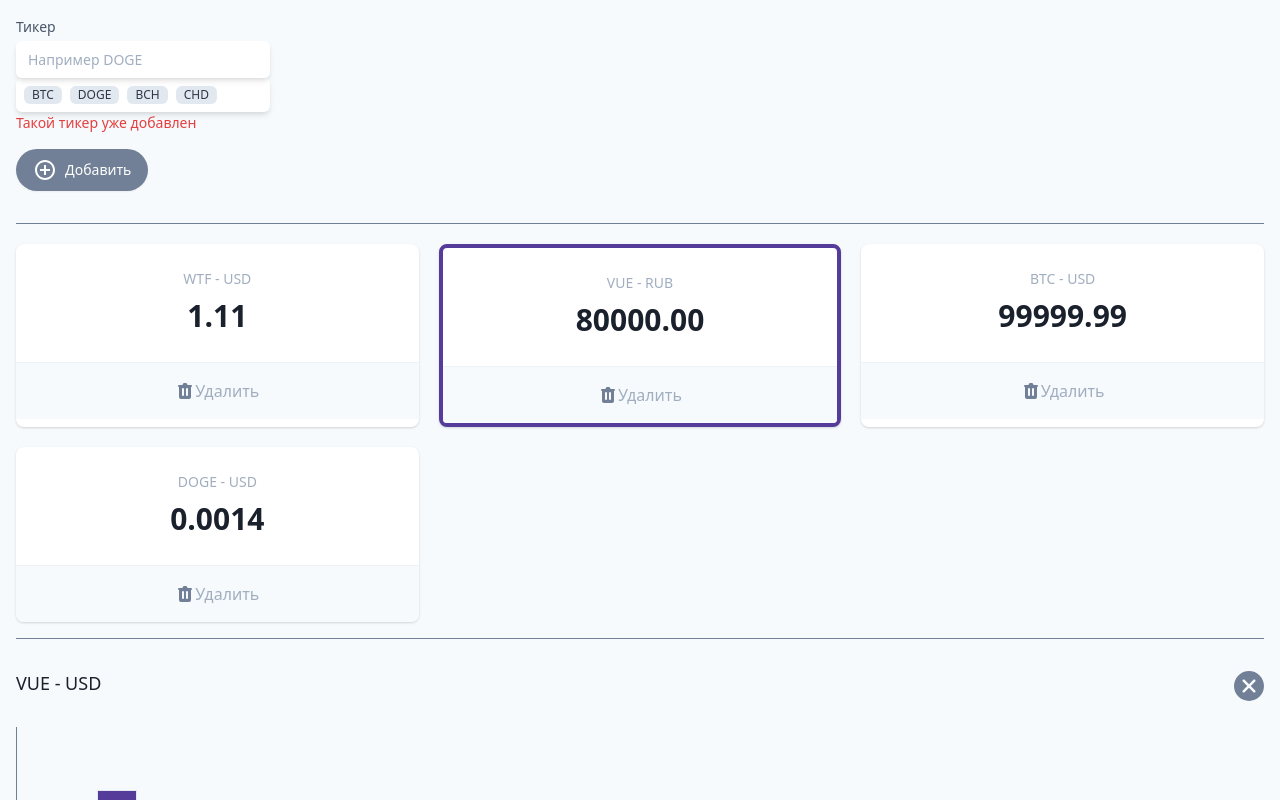
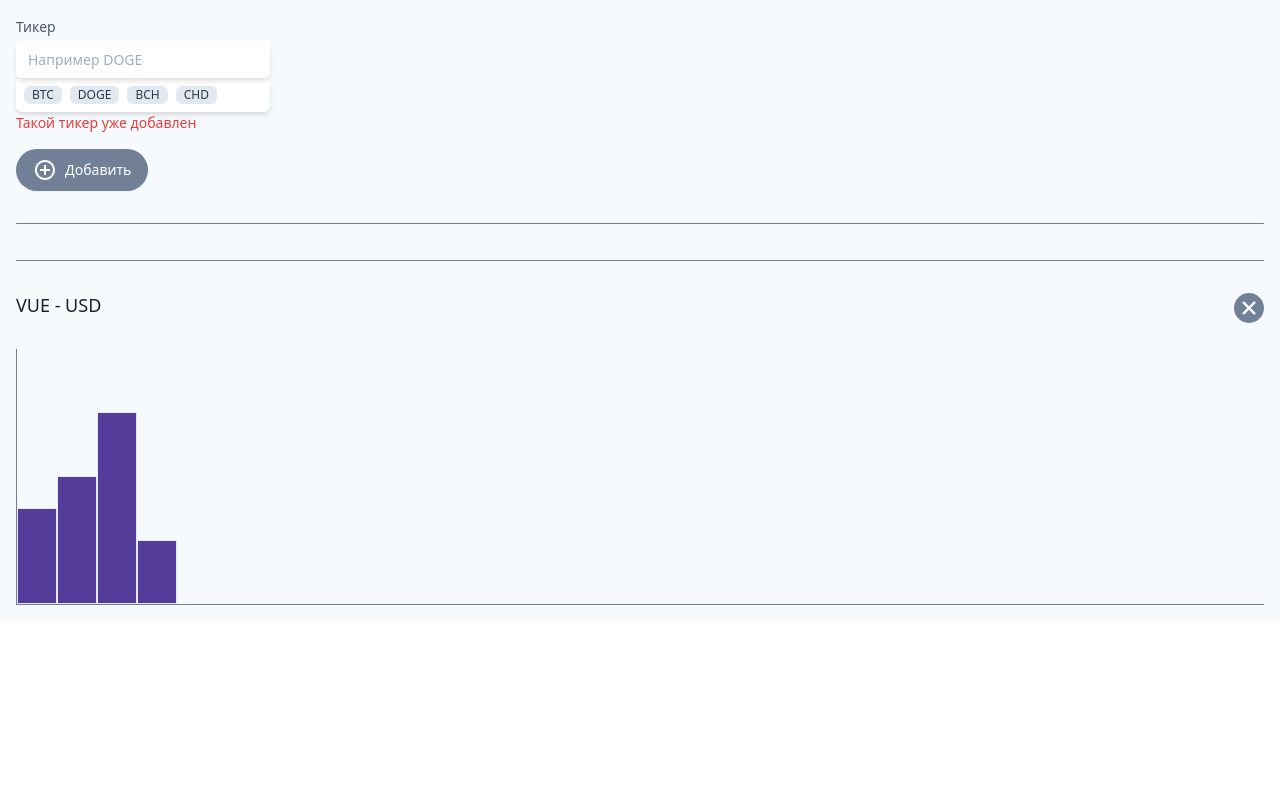
Before and after one commit to KChernogrivov/criptonomicon-REBORN, a Vue app: page / in a window 1280 px wide. Shown: the top 800 px of the page. Built offline with nearby package versions, Linux system fonts and the light colour scheme.

Commit message:
added the ability for tracking currency

```diff
--- a/src/App.vue
+++ b/src/App.vue
@@ -9,6 +9,8 @@
             >
             <div class="mt-1 relative rounded-md shadow-md">
               <input
+                v-model="ticker"
+                v-on:keydown.enter="add"
                 type="text"
                 name="wallet"
                 id="wallet"
@@ -44,6 +46,7 @@
           </div>
         </div>
         <button
+          v-on:click="add"
           type="button"
           class="my-4 inline-flex items-center py-2 px-4 border border-transparent shadow-sm text-sm leading-4 font-medium rounded-full text-white bg-gray-600 hover:bg-gray-700 transition-colors duration-300 focus:outline-none focus:ring-2 focus:ring-offset-2 focus:ring-gray-500"
         >
@@ -67,97 +70,15 @@
       <hr class="w-full border-t border-gray-600 my-4" />
       <dl class="mt-5 grid grid-cols-1 gap-5 sm:grid-cols-3">
         <div
+          v-for="elem of tickers"
+          v-bind:key="elem"
           class="bg-white overflow-hidden shadow rounded-lg border-purple-800 border-solid cursor-pointer"
         >
           <div class="px-4 py-5 sm:p-6 text-center">
             <dt class="text-sm font-medium text-gray-500 truncate">
-              WTF - USD
+              {{ elem }} - USD
             </dt>
             <dd class="mt-1 text-3xl font-semibold text-gray-900">1.11</dd>
-          </div>
-          <div class="w-full border-t border-gray-200"></div>
-          <button
-            class="flex items-center justify-center font-medium w-full bg-gray-100 px-4 py-4 sm:px-6 text-md text-gray-500 hover:text-gray-600 hover:bg-gray-200 hover:opacity-20 transition-all focus:outline-none"
-          >
-            <svg
-              class="h-5 w-5"
-              xmlns="http://www.w3.org/2000/svg"
-              viewBox="0 0 20 20"
-              fill="#718096"
-              aria-hidden="true"
-            >
-              <path
-                fill-rule="evenodd"
-                d="M9 2a1 1 0 00-.894.553L7.382 4H4a1 1 0 000 2v10a2 2 0 002 2h8a2 2 0 002-2V6a1 1 0 100-2h-3.382l-.724-1.447A1 1 0 0011 2H9zM7 8a1 1 0 012 0v6a1 1 0 11-2 0V8zm5-1a1 1 0 00-1 1v6a1 1 0 102 0V8a1 1 0 00-1-1z"
-                clip-rule="evenodd"
-              ></path></svg
-            >Удалить
-          </button>
-        </div>
-        <div
-          class="bg-white overflow-hidden shadow rounded-lg border-purple-800 border-solid border-4 cursor-pointer"
-        >
-          <div class="px-4 py-5 sm:p-6 text-center">
-            <dt class="text-sm font-medium text-gray-500 truncate">
-              VUE - RUB
-            </dt>
-            <dd class="mt-1 text-3xl font-semibold text-gray-900">80000.00</dd>
-          </div>
-          <div class="w-full border-t border-gray-200"></div>
-          <button
-            class="flex items-center justify-center font-medium w-full bg-gray-100 px-4 py-4 sm:px-6 text-md text-gray-500 hover:text-gray-600 hover:bg-gray-200 hover:opacity-20 transition-all focus:outline-none"
-          >
-            <svg
-              class="h-5 w-5"
-              xmlns="http://www.w3.org/2000/svg"
-              viewBox="0 0 20 20"
-              fill="#718096"
-              aria-hidden="true"
-            >
-              <path
-                fill-rule="evenodd"
-                d="M9 2a1 1 0 00-.894.553L7.382 4H4a1 1 0 000 2v10a2 2 0 002 2h8a2 2 0 002-2V6a1 1 0 100-2h-3.382l-.724-1.447A1 1 0 0011 2H9zM7 8a1 1 0 012 0v6a1 1 0 11-2 0V8zm5-1a1 1 0 00-1 1v6a1 1 0 102 0V8a1 1 0 00-1-1z"
-                clip-rule="evenodd"
-              ></path></svg
-            >Удалить
-          </button>
-        </div>
-        <div
-          class="bg-white overflow-hidden shadow rounded-lg border-purple-800 border-solid cursor-pointer"
-        >
-          <div class="px-4 py-5 sm:p-6 text-center">
-            <dt class="text-sm font-medium text-gray-500 truncate">
-              BTC - USD
-            </dt>
-            <dd class="mt-1 text-3xl font-semibold text-gray-900">99999.99</dd>
-          </div>
-          <div class="w-full border-t border-gray-200"></div>
-          <button
-            class="flex items-center justify-center font-medium w-full bg-gray-100 px-4 py-4 sm:px-6 text-md text-gray-500 hover:text-gray-600 hover:bg-gray-200 hover:opacity-20 transition-all focus:outline-none"
-          >
-            <svg
-              class="h-5 w-5"
-              xmlns="http://www.w3.org/2000/svg"
-              viewBox="0 0 20 20"
-              fill="#718096"
-              aria-hidden="true"
-            >
-              <path
-                fill-rule="evenodd"
-                d="M9 2a1 1 0 00-.894.553L7.382 4H4a1 1 0 000 2v10a2 2 0 002 2h8a2 2 0 002-2V6a1 1 0 100-2h-3.382l-.724-1.447A1 1 0 0011 2H9zM7 8a1 1 0 012 0v6a1 1 0 11-2 0V8zm5-1a1 1 0 00-1 1v6a1 1 0 102 0V8a1 1 0 00-1-1z"
-                clip-rule="evenodd"
-              ></path></svg
-            >Удалить
-          </button>
-        </div>
-        <div
-          class="bg-white overflow-hidden shadow rounded-lg border-purple-800 border-solid cursor-pointer"
-        >
-          <div class="px-4 py-5 sm:p-6 text-center">
-            <dt class="text-sm font-medium text-gray-500 truncate">
-              DOGE - USD
-            </dt>
-            <dd class="mt-1 text-3xl font-semibold text-gray-900">0.0014</dd>
           </div>
           <div class="w-full border-t border-gray-200"></div>
           <button
@@ -220,6 +141,20 @@
 <script>
 export default {
   name: "App",
+
+  data() {
+    return {
+      ticker: "",
+      tickers: [],
+    };
+  },
+
+  methods: {
+    add() {
+      this.tickers.push(this.ticker);
+      this.ticker = "";
+    },
+  },
 };
 </script>
 
```
Also changed, not shown: 1 other file (tests, documents, lock files or other folders).
